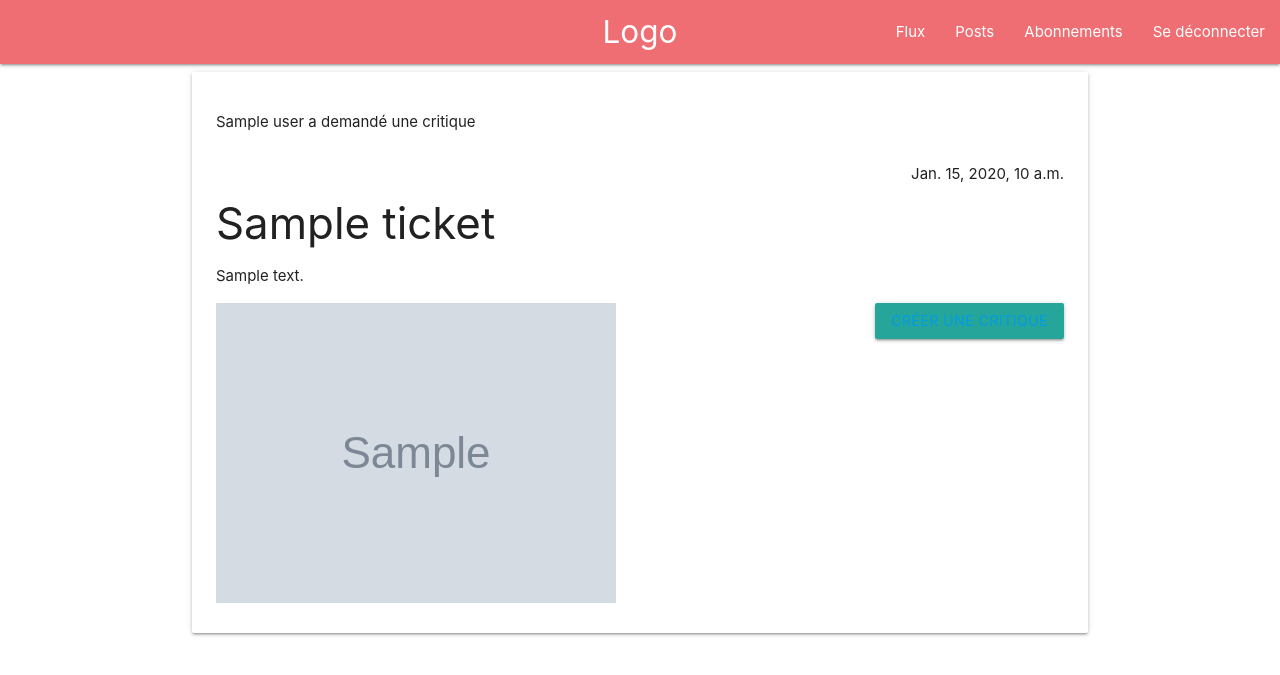
After one commit to AntoineArchy/LITReview, a Django app: template lit_review/templates/feed/content_creation_page.html in a window 1280 px wide. The commit adds this page. Shown: the top 675 px of the page. Run offline with Django 3.2, Linux system fonts and the light colour scheme; the template is opened without the code that fills it: most values are stand-ins (such as "Sample title", 1, 10 or a date in 2020); grey boxes marked "Sample" are stand-in pictures.

Commit message:
Added feed templates Removed ticket_creation_page.html, all content creation is now handled by content_creation_page.html

```diff
--- /dev/null
+++ b/lit_review/templates/feed/content_creation_page.html
@@ -0,0 +1,19 @@
+{% extends "main/home.html" %}
+
+{% block navbar %}
+  {% include 'feed/navbar.html' %}
+{% endblock %}
+
+{% block content %}
+  {% if ticket%}
+    {% include 'feed/ticket_snippet.html' %}
+  {% endif %}
+  <form method="POST">
+  {% if ticket_form %}
+    {% include 'forms/feed/ticket_creation_form.html' %}
+  {% endif %}
+  {% if review_form %}
+    {% include 'forms/feed/review_creation_form.html' %}
+  {% endif %}
+  </form>
+{% endblock %}
--- a/lit_review/templates/feed/navbar.html
+++ b/lit_review/templates/feed/navbar.html
@@ -1,7 +1,7 @@
 {% block navbar %}
     <ul id="nav-mobile" class="right hide-on-med-and-down">
-      <li><a href="flux.html">Flux</a></li>
-      <li><a href="posts.html">Posts</a></li>
+      <li><a href="/">Flux</a></li>
+      <li><a href="/posts">Posts</a></li>
       <li><a href="abonnements.html">Abonnements</a></li>
       <li><a href="/logout">Se déconnecter</a></li>
     </ul>
--- a/lit_review/templates/feed/ticket_snippet.html
+++ b/lit_review/templates/feed/ticket_snippet.html
@@ -1,17 +1,15 @@
-<div class="container">
-{% if post.content_type == 'TICKET' %}
-  <div class="row">
-    <div class="col s12">
-      <div class="card-panel">
-        <span>
-            <h3>{{post.title}}</h3>
-    <img src="{{post.image}}"/>
-    <p>{{post.description}}</p>
-    <em>{{post.user}}</em>
-        </span>
-      </div>
-    </div>
-  </div>
-{% endif %}
-</div>
-<br>
+{% extends "main/tiled_content.html" %}
+
+{% block tile_content %}
+<!--  <div class="container">-->
+  <p>{{ticket.user}} a demandé une critique</p>
+  <p class="right">{{ticket.time_created}}</p>
+  <br>
+  <h3>{{ticket.title}}</h3>
+  <p>{{ticket.description}}</p>
+  <img src="{{ticket.image}}"/>
+  {% if not review_form%}
+    <button class="btn right"> <a href="/new_review/{{ticket.pk}}"> Créer une critique </a> </button>
+  {% endif %}
+<!--  </div>-->
+{% endblock%}
```
Also changed, not shown: lit_review/templates/feed/home.html (+8 -7 lines), lit_review/templates/feed/review_snippet.html (+9 -9 lines), lit_review/templates/feed/ticket_creation_page.html (deleted, +0 -14 lines).
